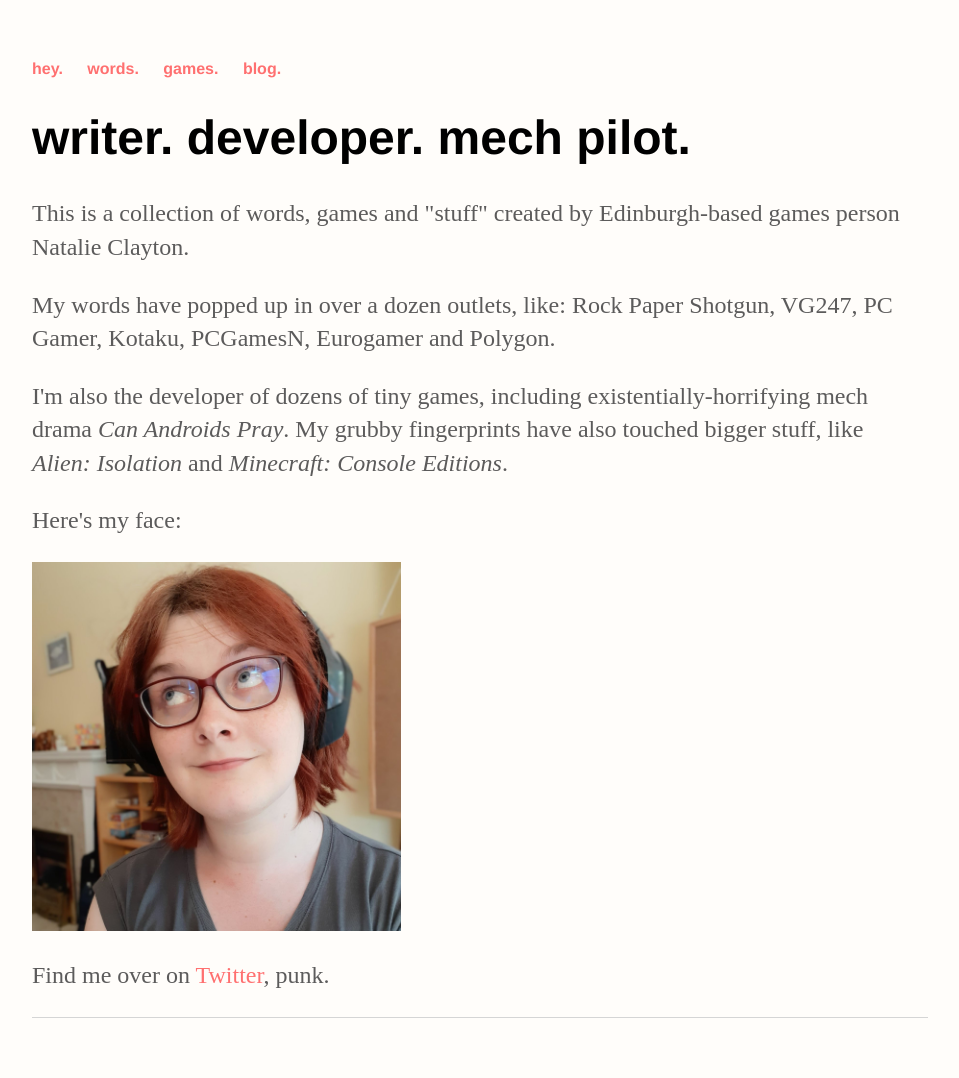
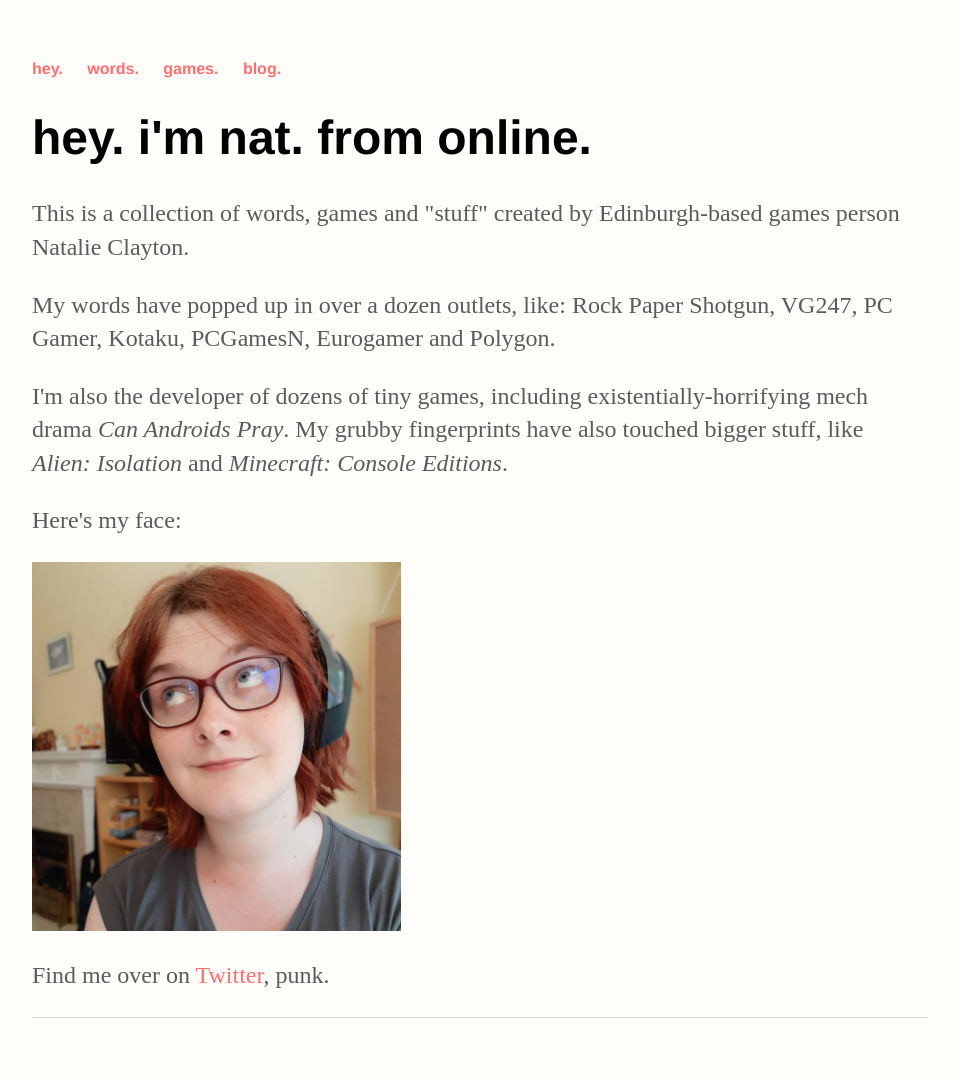
Before and after one commit to ScarletCatalie/ScarletCatalie.github.io, a Jekyll site: the page built from index.html, in a window 1280 px wide. Shown: the whole page, without its empty margins (160-1119 px from the left). Built offline with Jekyll 4.4.1, drawn with Linux system fonts in a browser that asks for light colours.

Commit message:
Update index.html

```diff
--- a/index.html
+++ b/index.html
@@ -3,7 +3,7 @@ layout: default
 title: Nat, From Online
 ---
 <div class="blurb">
-	<h1>writer. developer. mech pilot.</h1>
+	<h1>hey. i'm nat. from online.</h1>
 </div><!-- /.blurb -->
 
 <p>This is a collection of words, games and "stuff" created by Edinburgh-based games person Natalie Clayton.</p>
```
